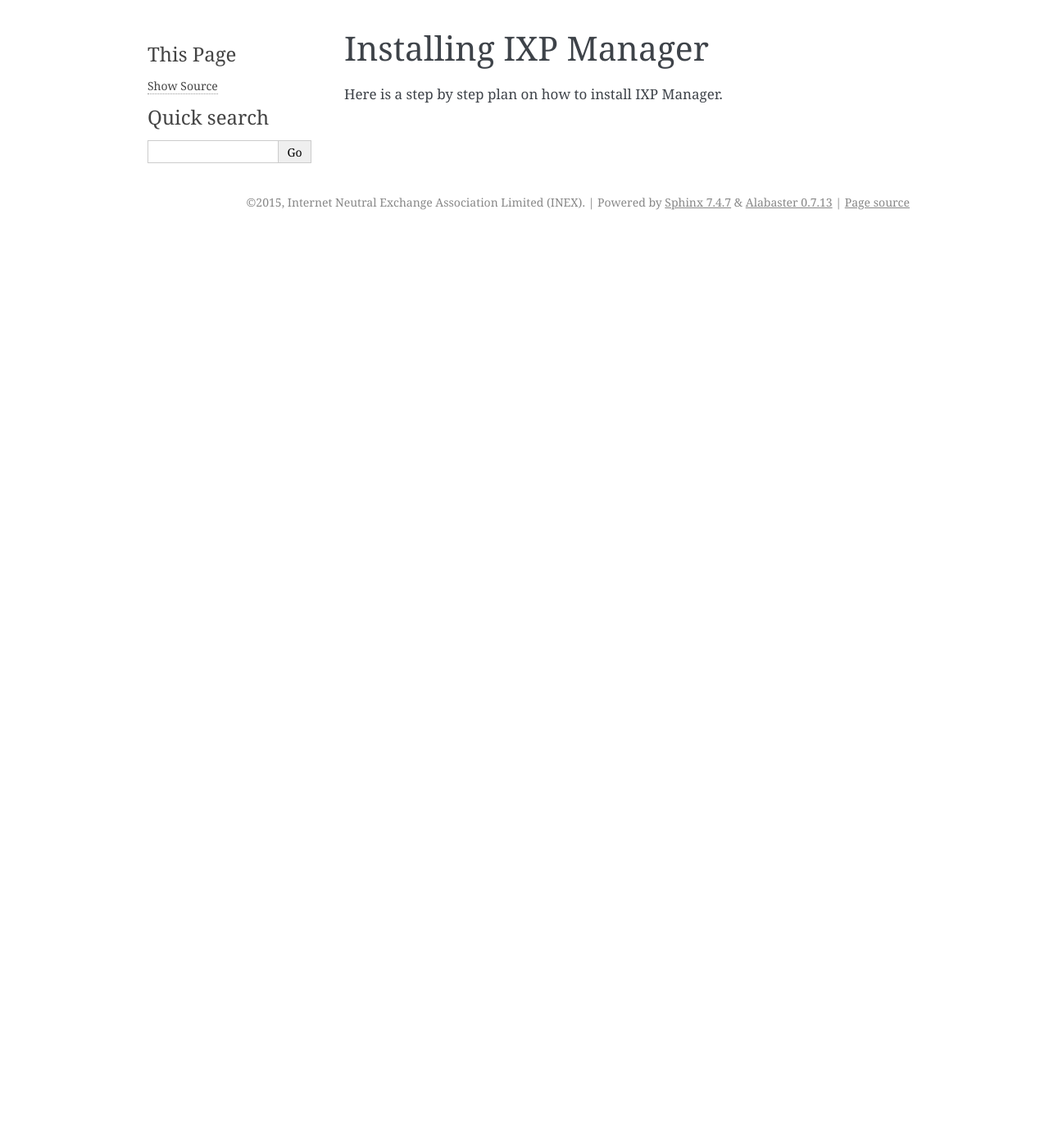
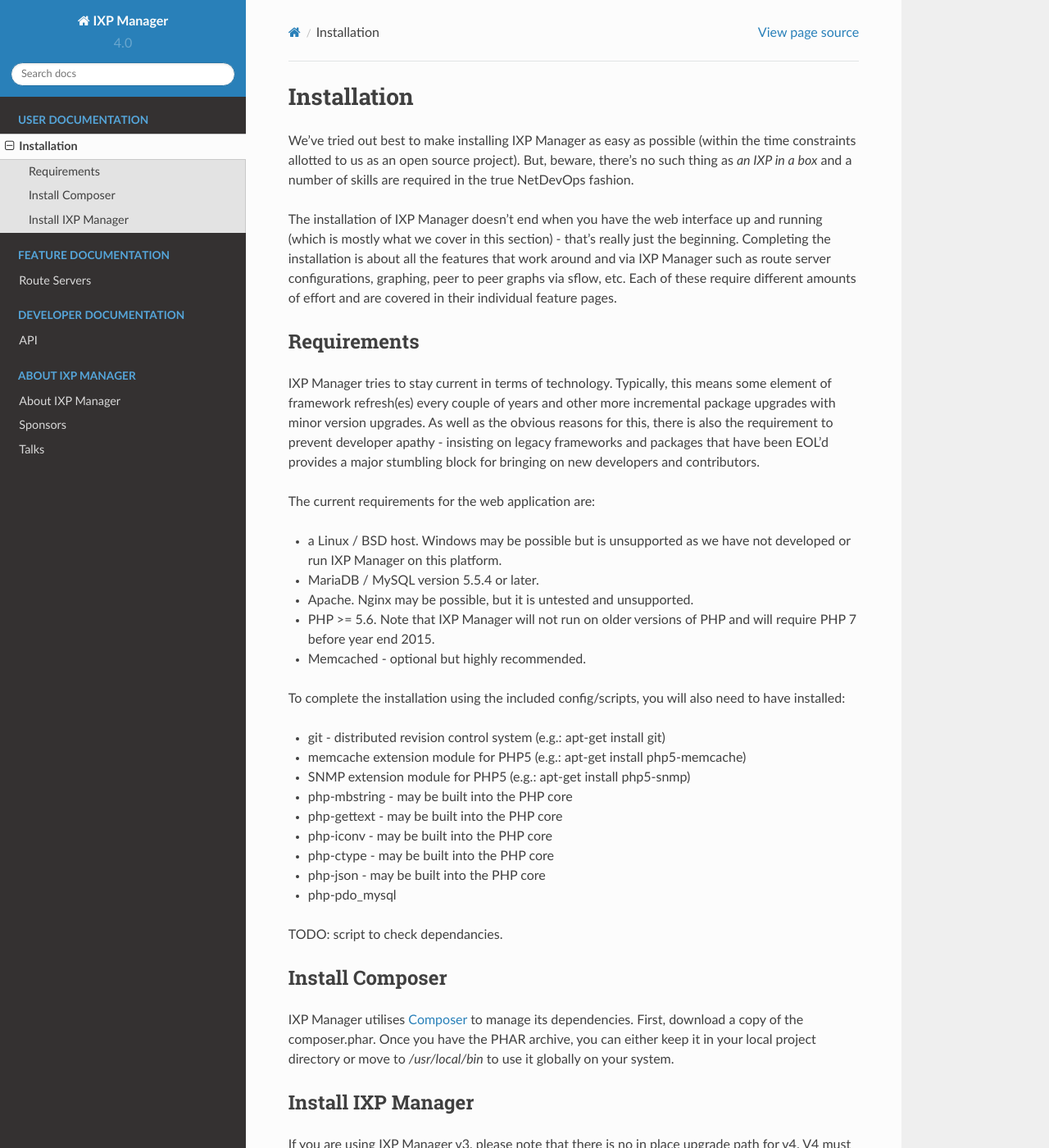
Before and after one commit to Cloudxtreme/ixp-manager-docs, a Sphinx documentation site: the page built from docs/install.rst, in a window 1280 px wide and 1400 px high. Shown: the whole window at 82% size. Built offline with Sphinx 7.4.7 and the Read the Docs theme 2.0.0, drawn with Linux system fonts in a browser that asks for light colours; some of the changed text lies outside the part shown.

Commit message:
Start installation documentation

```diff
--- a/docs/conf.py
+++ b/docs/conf.py
@@ -15,6 +15,16 @@
 import sys
 import os
 import shlex
+
+
+# http://docs.readthedocs.org/en/latest/theme.html
+on_rtd = os.environ.get('READTHEDOCS', None) == 'True'
+
+if not on_rtd:  # only import and set the theme if we're building docs locally
+    import sphinx_rtd_theme
+    html_theme = 'sphinx_rtd_theme'
+    html_theme_path = [sphinx_rtd_theme.get_html_theme_path()]
+
 
 # If extensions (or modules to document with autodoc) are in another directory,
 # add these directories to sys.path here. If the directory is relative to the
--- a/docs/install.rst
+++ b/docs/install.rst
@@ -1,6 +1,61 @@
 .. _installing-ixp-manager
 
-Installing IXP Manager
-======================
+Installation
+============
 
-Here is a step by step plan on how to install IXP Manager.
+We've tried out best to make installing IXP Manager as easy as possible (within the time constraints
+allotted to us as an open source project). But, beware, there's no such thing as *an IXP in a box* and
+a number of skills are required in the true NetDevOps fashion.
+
+The installation of IXP Manager doesn't end when you have the web interface up and running (which is
+mostly what we cover in this section) - that's really just the beginning. Completing the installation is
+about all the features that work around and via IXP Manager such as route server configurations, graphing,
+peer to peer graphs via sflow, etc. Each of these require different amounts of effort and are covered in
+their individual feature pages.
+
+Requirements
+------------
+
+IXP Manager tries to stay current in terms of technology. Typically, this means some element of framework
+refresh(es) every couple of years and other more incremental package upgrades with minor version upgrades.
+As well as the obvious reasons for this, there is also the requirement to prevent developer apathy - insisting
+on legacy frameworks and packages that have been EOL'd provides a major stumbling block for bringing on new
+developers and contributors.
+
+The current requirements for the web application are:
+
+- a Linux / BSD host. Windows may be possible but is unsupported as we have not developed or run IXP Manager on this platform.
+- MariaDB / MySQL version 5.5.4 or later.
+- Apache. Nginx may be possible, but it is untested and unsupported.
+- PHP >= 5.6. Note that IXP Manager will not run on older versions of PHP and will require PHP 7 before year end 2015.
+- Memcached - optional but highly recommended.
+
+To complete the installation using the included config/scripts, you will also need to have installed:
+
+- git - distributed revision control system (e.g.: apt-get install git)
+- memcache extension module for PHP5 (e.g.: apt-get install php5-memcache)
+- SNMP extension module for PHP5 (e.g.: apt-get install php5-snmp)
+- php-mbstring - may be built into the PHP core
+- php-gettext - may be built into the PHP core
+- php-iconv - may be built into the PHP core
+- php-ctype - may be built into the PHP core
+- php-json - may be built into the PHP core
+- php-pdo_mysql
+
+TODO: script to check dependancies.
+
+Install Composer
+----------------
+
+IXP Manager utilises `Composer`_ to manage its dependencies. First, download a copy of the composer.phar.
+Once you have the PHAR archive, you can either keep it in your local project directory or move to `/usr/local/bin`
+to use it globally on your system.
+
+.. _Composer: http://getcomposer.org/
+
+Install IXP Manager
+-------------------
+
+If you are using IXP Manager v3, please note that there is no in place upgrade path for v4. V4 must be installed
+in parallel / in place of your v3 versoin. When you complete the installation of v4, you can then point Apache
+to the new v4 directory (or just move v3 out of the way and replace it with v4).
```
